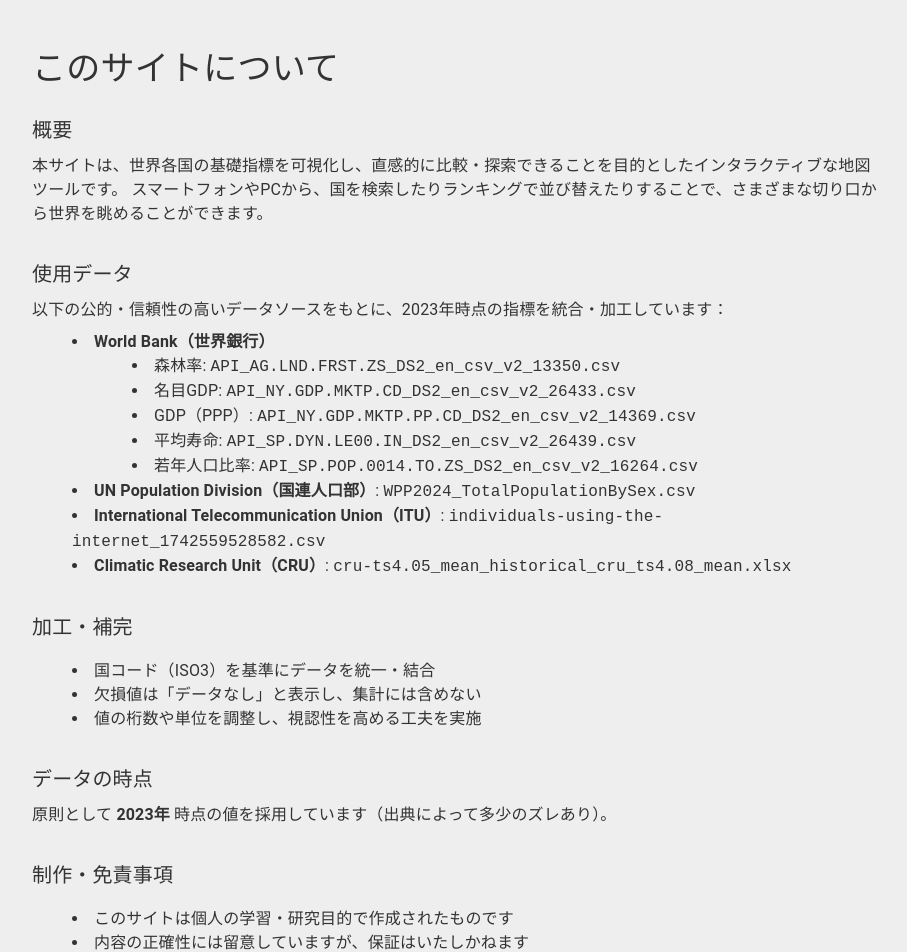
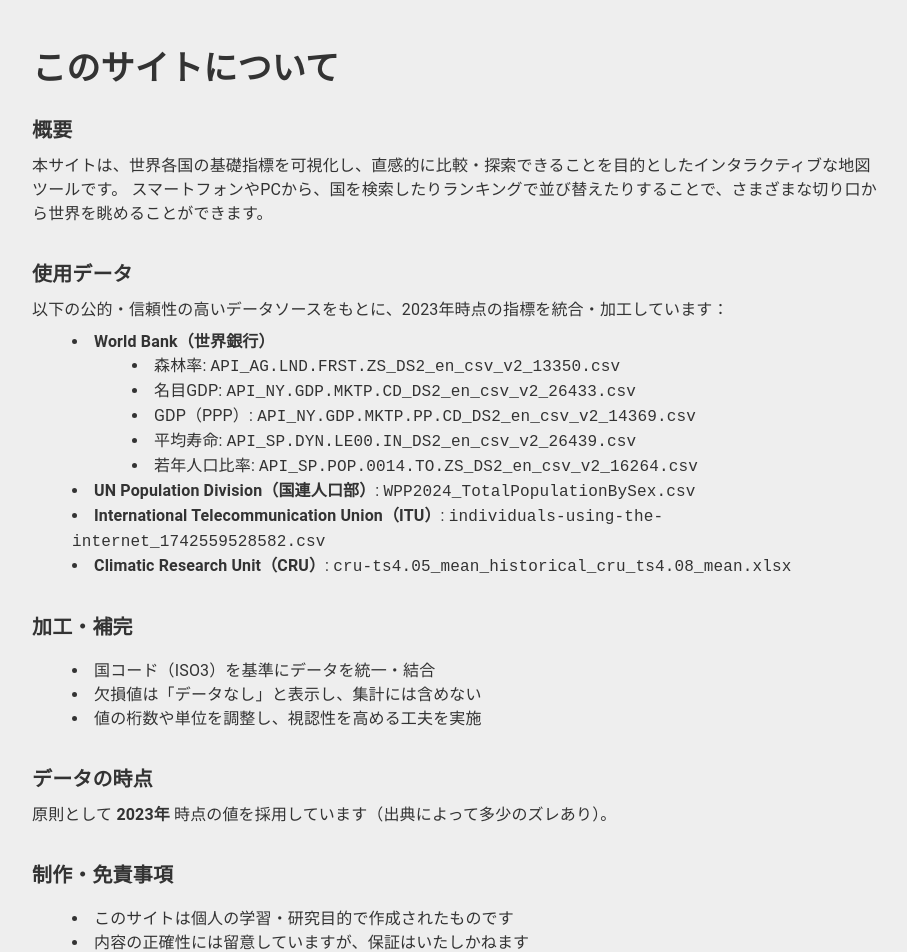
Before and after one commit to yushin0319/docosore, a Next.js app: page /about in a window 1280 px wide. Shown: the top 952 px of the page, without its empty margins (182-1089 px from the left). Built offline with nearby package versions, Linux system fonts and the light colour scheme.

Commit message:
fix: MUI v9でTypographyのfontWeight propをsxに移動
v9でTypographyのfontWeight直接propが廃止されたためsx内に移動。

```diff
--- a/src/app/about/page.tsx
+++ b/src/app/about/page.tsx
@@ -7,12 +7,12 @@ export default function About() {
       maxWidth="md"
       sx={{ py: 6, px: 2, color: "text.primary" }}
     >
-      <Typography variant="h4" fontWeight="bold" sx={{ mb: 3 }}>
+      <Typography variant="h4" sx={{ fontWeight: "bold", mb: 3 }}>
         このサイトについて
       </Typography>
 
       <Box component="section" sx={{ mb: 4 }}>
-        <Typography variant="h6" fontWeight={600} sx={{ mb: 1 }}>
+        <Typography variant="h6" sx={{ fontWeight: 600, mb: 1 }}>
           概要
         </Typography>
         <Typography variant="body1">
@@ -22,7 +22,7 @@ export default function About() {
       </Box>
 
       <Box component="section" sx={{ mb: 4 }}>
-        <Typography variant="h6" fontWeight={600} sx={{ mb: 1 }}>
+        <Typography variant="h6" sx={{ fontWeight: 600, mb: 1 }}>
           使用データ
         </Typography>
         <Typography variant="body1">
@@ -78,7 +78,7 @@ export default function About() {
       </Box>
 
       <Box component="section" sx={{ mb: 4 }}>
-        <Typography variant="h6" fontWeight={600} sx={{ mb: 1 }}>
+        <Typography variant="h6" sx={{ fontWeight: 600, mb: 1 }}>
           加工・補完
         </Typography>
         <Box
@@ -96,7 +96,7 @@ export default function About() {
       </Box>
 
       <Box component="section" sx={{ mb: 4 }}>
-        <Typography variant="h6" fontWeight={600} sx={{ mb: 1 }}>
+        <Typography variant="h6" sx={{ fontWeight: 600, mb: 1 }}>
           データの時点
         </Typography>
         <Typography variant="body1">
@@ -106,7 +106,7 @@ export default function About() {
       </Box>
 
       <Box component="section">
-        <Typography variant="h6" fontWeight={600} sx={{ mb: 1 }}>
+        <Typography variant="h6" sx={{ fontWeight: 600, mb: 1 }}>
           制作・免責事項
         </Typography>
         <Box
```
